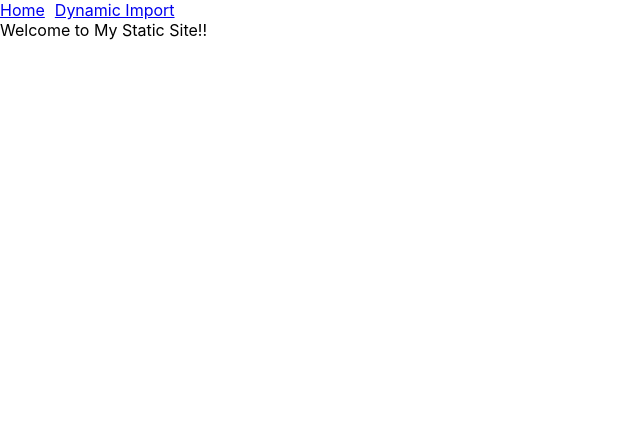
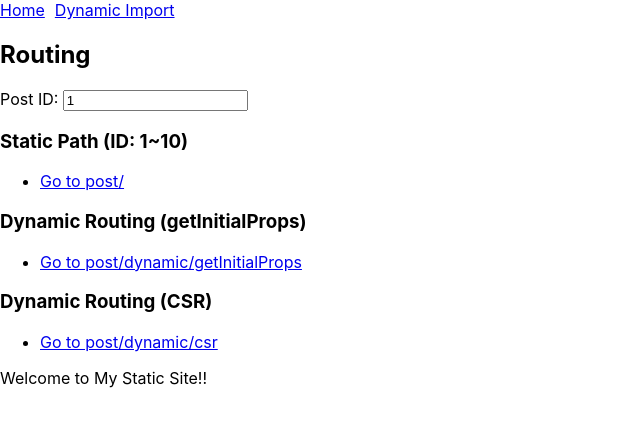
Before and after one commit to shtwangy/my-static-site, a Next.js app: page / in a window 1280 px wide. Shown: the top 426 px of the page, without its empty margins (0-640 px from the left). Built offline with nearby package versions, Linux system fonts and the light colour scheme.

Commit message:
exp dynamic routing

```diff
--- a/components/Header.tsx
+++ b/components/Header.tsx
@@ -1,15 +1,52 @@
 import Link from "next/link";
+import { useState } from "react";
 
 export default function Header() {
+  const [id, setId] = useState("1");
   return (
     <div>
       <Link href="/">
         <a style={styles.a}>Home</a>
       </Link>
-
       <Link href="/dynamic-import">
         <a style={styles.a}>Dynamic Import</a>
       </Link>
+      <div>
+        <h2>Routing</h2>
+        <div>
+          <label htmlFor="post-id-input">Post ID: </label>
+          <input
+            id="post-id-input"
+            type="text"
+            value={id}
+            onChange={(e) => setId(e.target.value)}
+          />
+        </div>
+        <h3>Static Path (ID: 1~10)</h3>
+        <ul>
+          <li>
+            <Link href={`/post/static/${id}`}>
+              <a>Go to post/</a>
+            </Link>
+          </li>
+        </ul>
+        <h3>Dynamic Routing (getInitialProps)</h3>
+        <ul>
+          <li>
+            <Link href={`/post/dynamic/getInitialProps/${id}`}>
+              <a>Go to post/dynamic/getInitialProps</a>
+            </Link>
+          </li>
+        </ul>
+        <h3>Dynamic Routing (CSR)</h3>
+        <ul>
+          <li>
+            <Link href={`/post/dynamic/csr/${id}`}>
+              <a>Go to post/dynamic/csr</a>
+            </Link>
+          </li>
+        </ul>
+      </div>
     </div>
   );
 }
--- /dev/null
+++ b/next.config.js
@@ -0,0 +1 @@
+module.exports = {};
```
Also changed, not shown: components/DynamicRouting/PostItem.tsx (added, +42 -0 lines), pages/post/dynamic/[id]/index.tsx (added, +11 -0 lines), pages/post/dynamic/csr/[id].tsx (added, +12 -0 lines), pages/post/dynamic/csr/index.tsx (added, +10 -0 lines), pages/post/dynamic/getInitialProps/[id].tsx (added, +40 -0 lines), pages/post/static/[id].tsx (added, +62 -0 lines).
